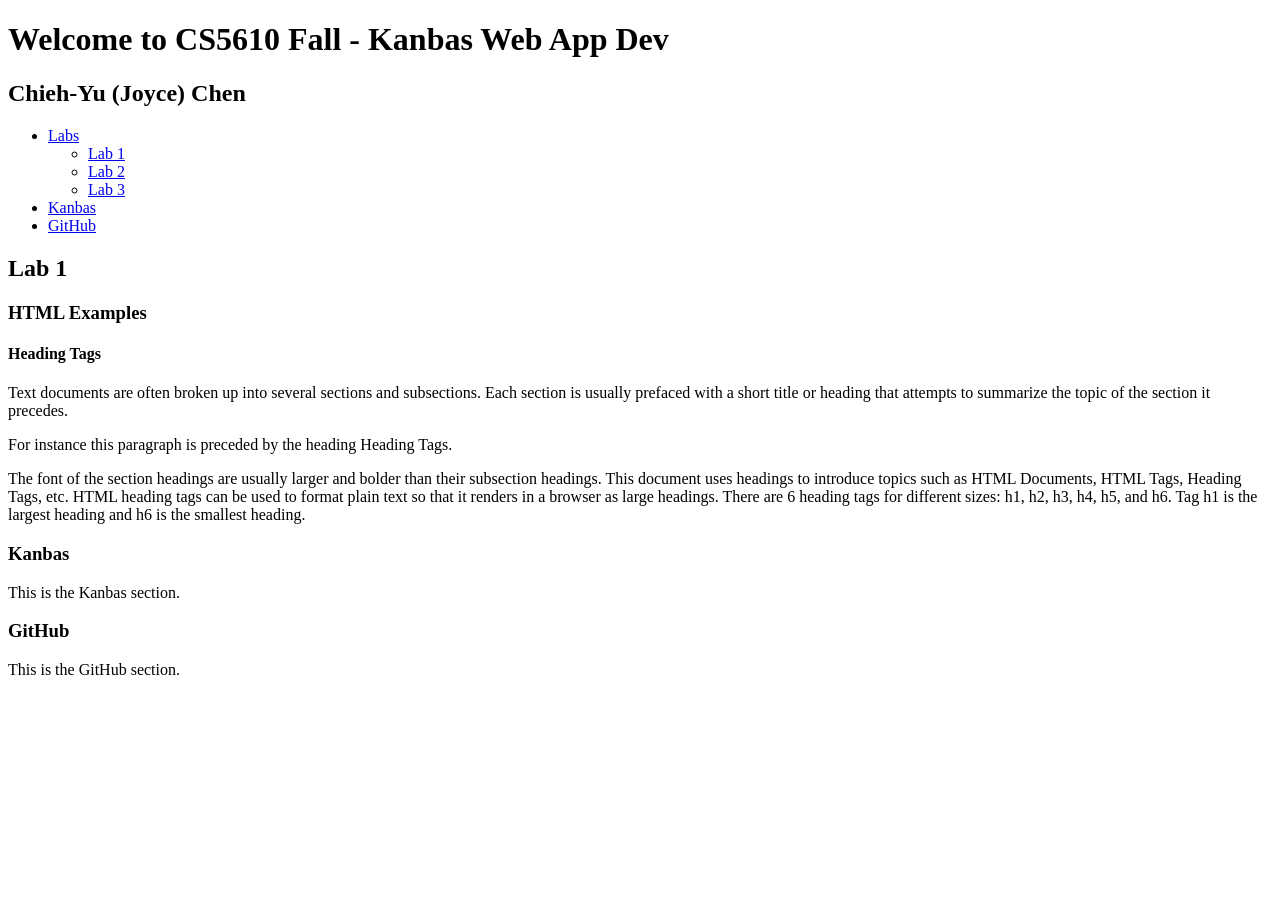
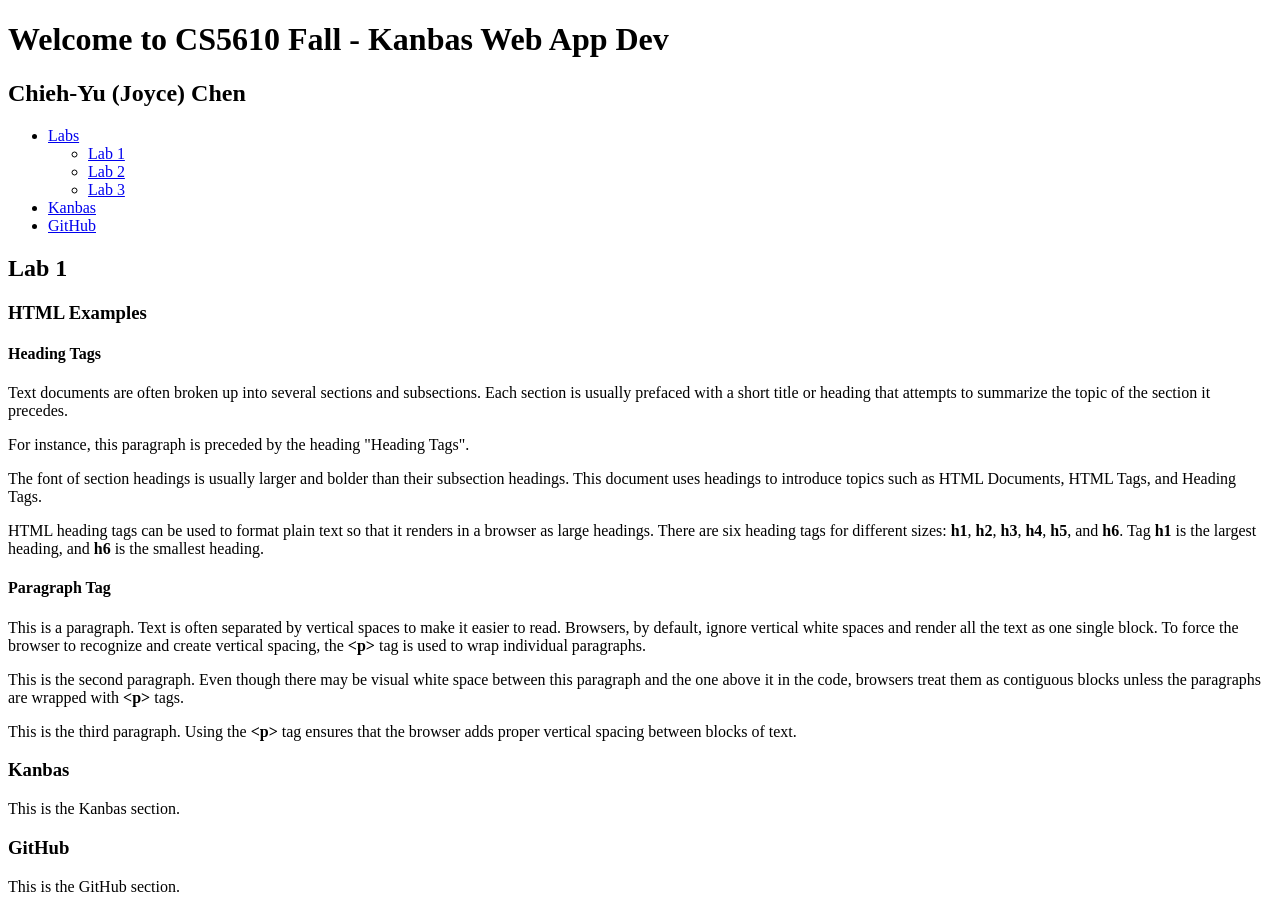
Before and after one commit to cchiehyu/kanbas-react-web-app-cs5610-fa24, a React (Create React App) app: page / in a window 1280 px wide. Before the commit the page ends 800 px from the top, so only its background shows below. Built offline with nearby package versions, Linux system fonts and the light colour scheme.

Commit message:
Update index.tsx

```diff
--- a/src/Labs/Lab1/index.tsx
+++ b/src/Labs/Lab1/index.tsx
@@ -3,21 +3,36 @@ export default function Lab1() {
     <div id="wd-lab1">
       <h2>Lab 1</h2>
       <h3>HTML Examples</h3>
+
+      {/* Heading Tags Section */}
       <div id="wd-h-tag">
         <h4>Heading Tags</h4>
         <p>
-            Text documents are often broken up into several sections and subsections.
-            Each section is usually prefaced with a short title or heading that attempts to summarize the topic of the section it precedes.
+          Text documents are often broken up into several sections and subsections. Each section is usually prefaced with a short title or heading that attempts to summarize the topic of the section it precedes.
         </p>
         <p>
-        For instance this paragraph is preceded by the heading Heading Tags.
+          For instance, this paragraph is preceded by the heading "Heading Tags".
         </p>
-        <p> The font of the section headings are usually larger and bolder than their subsection headings.
-            This document uses headings to introduce topics such as HTML Documents, HTML Tags, Heading Tags, etc.
-            HTML heading tags can be used to format plain text so that it renders in a browser as large headings.
-            There are 6 heading tags for different sizes: h1, h2, h3, h4, h5, and h6.
-            Tag h1 is the largest heading and h6 is the smallest heading.</p>
+        <p>
+          The font of section headings is usually larger and bolder than their subsection headings. This document uses headings to introduce topics such as HTML Documents, HTML Tags, and Heading Tags.
+        </p>
+        <p>
+          HTML heading tags can be used to format plain text so that it renders in a browser as large headings. There are six heading tags for different sizes: <strong>h1</strong>, <strong>h2</strong>, <strong>h3</strong>, <strong>h4</strong>, <strong>h5</strong>, and <strong>h6</strong>. Tag <strong>h1</strong> is the largest heading, and <strong>h6</strong> is the smallest heading.
+        </p>
+      </div>
 
+      {/* Paragraph Tags Section */}
+      <div id="wd-p-tag">
+        <h4>Paragraph Tag</h4>
+        <p id="wd-p-1">
+          This is a paragraph. Text is often separated by vertical spaces to make it easier to read. Browsers, by default, ignore vertical white spaces and render all the text as one single block. To force the browser to recognize and create vertical spacing, the <strong>&lt;p&gt;</strong> tag is used to wrap individual paragraphs.
+        </p>
+        <p id="wd-p-2">
+          This is the second paragraph. Even though there may be visual white space between this paragraph and the one above it in the code, browsers treat them as contiguous blocks unless the paragraphs are wrapped with <strong>&lt;p&gt;</strong> tags.
+        </p>
+        <p id="wd-p-3">
+          This is the third paragraph. Using the <strong>&lt;p&gt;</strong> tag ensures that the browser adds proper vertical spacing between blocks of text.
+        </p>
       </div>
     </div>
   );
```
